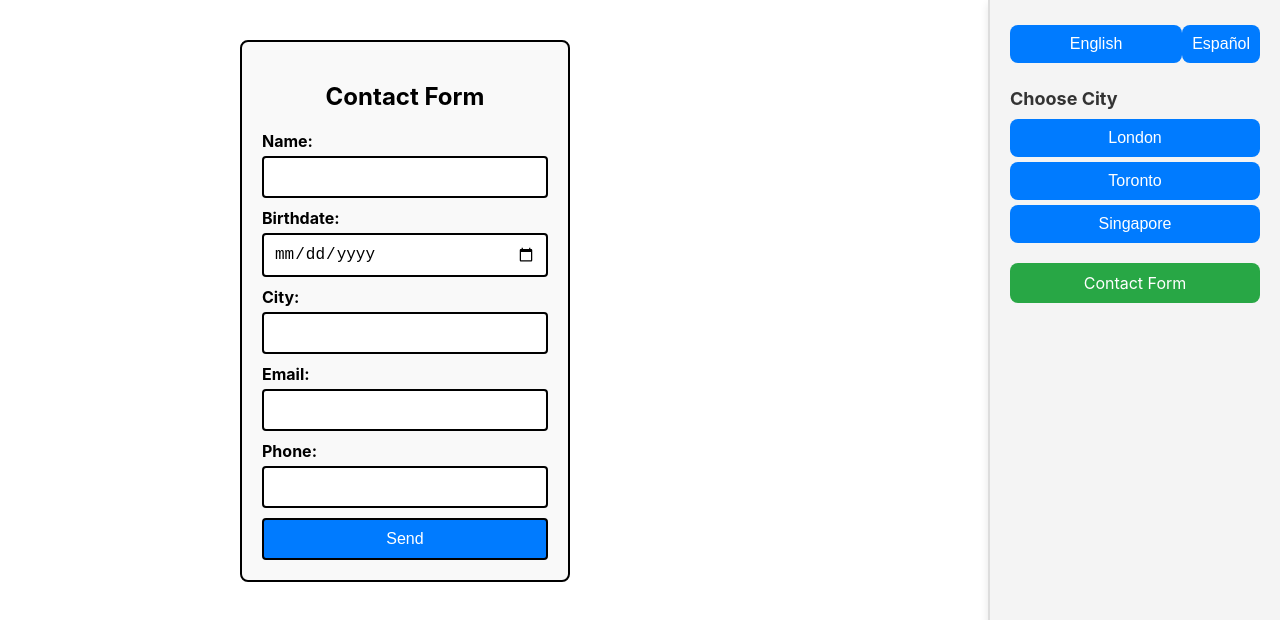
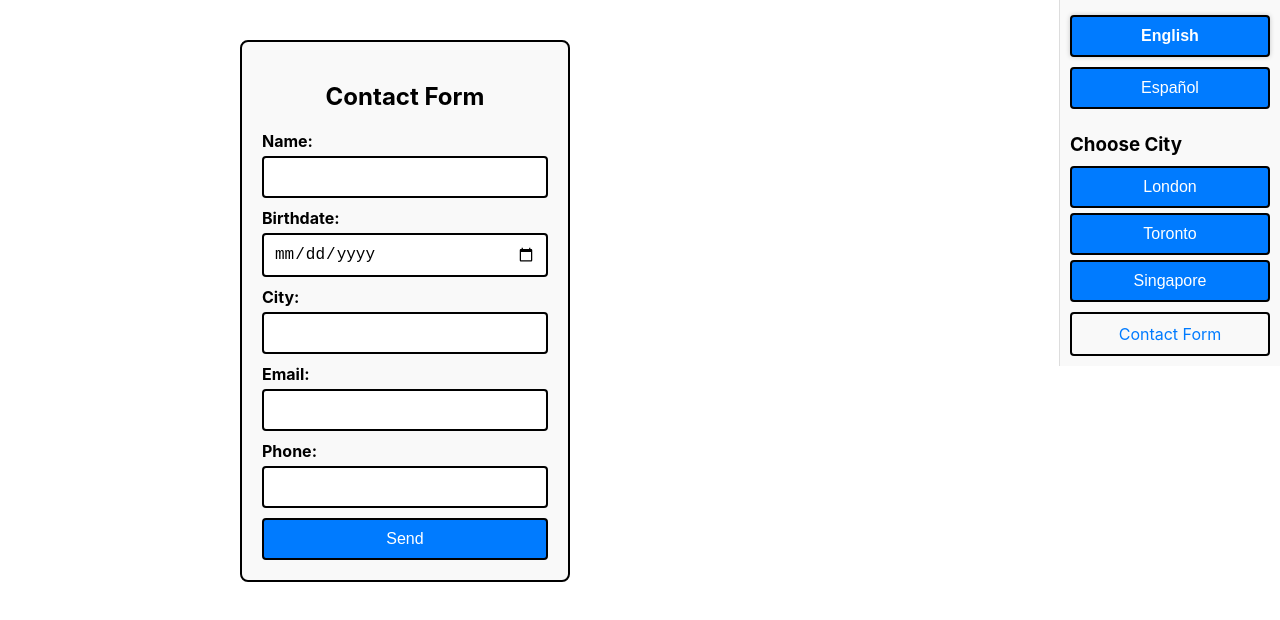
Before and after one commit to ERMASMASCAO/Prueba-480, a React (Create React App) app in the folder weather-app/: page /contact in a window 1280 px wide. Shown: the top 620 px of the page. Built offline with nearby package versions, Linux system fonts and the light colour scheme.

Commit message:
DOCUMENTING THE CODE

```diff
--- a/weather-app/src/LanguageContext.js
+++ b/weather-app/src/LanguageContext.js
@@ -1,9 +1,22 @@
 import React, { createContext, useState, useContext } from 'react';
 
+// Create a Context object for language settings
 const LanguageContext = createContext();
 
+/**
+ * LanguageProvider Component
+ *
+ * This component provides the language context to its children. It maintains the current language state
+ * and provides a way to update it. Any child component can consume this context to access or modify
+ * the language setting.
+ *
+ * @param {Object} props - React props object
+ * @param {React.ReactNode} props.children - The child components that will have access to the language context
+ *
+ * @returns {React.ReactElement} - A provider component that wraps its children with the LanguageContext.Provider
+ */
 export function LanguageProvider({ children }) {
-  const [language, setLanguage] = useState('en'); // 'en' por defecto
+  const [language, setLanguage] = useState('en'); // Default language is English
 
   return (
     <LanguageContext.Provider value={{ language, setLanguage }}>
@@ -12,6 +25,14 @@ export function LanguageProvider({ children }) {
   );
 }
 
+/**
+ * useLanguage Hook
+ *
+ * A custom hook that allows components to consume the language context. It returns the current language
+ * and the function to update it, making it easier to use the context in functional components.
+ *
+ * @returns {Object} - An object containing the current language and the setLanguage function
+ */
 export function useLanguage() {
   return useContext(LanguageContext);
 }
--- a/weather-app/src/components/Sidebar.css
+++ b/weather-app/src/components/Sidebar.css
@@ -1,85 +1,98 @@
+/* Styles for the sidebar container */
 .sidebar {
-    position: fixed;
-    top: 0;
-    right: 0;
-    width: 250px;
-    height: 100%;
-    padding: 20px;
-    border-left: 2px solid #ddd;
-    background-color: #f4f4f4;
-    box-shadow: 0 4px 8px rgba(0, 0, 0, 0.1);
-    display: flex;
-    flex-direction: column;
+    position: fixed; /* Fix the sidebar to a specific position on the screen */
+    top: 0; /* Align the sidebar to the top of the viewport */
+    right: 0; /* Align the sidebar to the right side of the viewport */
+    width: 200px; /* Set the width of the sidebar */
+    padding: 10px; /* Add padding inside the sidebar */
+    border-left: 1px solid #ddd; /* Add a light gray left border */
+    background-color: #f9f9f9; /* Light gray background color */
 }
 
+/* Styles for the language selector container */
 .language-selector {
-    display: flex;
-    justify-content: space-between;
-    margin-bottom: 20px;
+    display: flex; /* Use flexbox for layout */
+    flex-direction: column; /* Arrange child elements in a column */
+    margin-bottom: 10px; /* Add space below the language selector */
 }
 
+/* Styles for individual language options */
 .language {
-    flex: 1;
-    margin: 0 5px;
-    padding: 10px;
-    border: 2px solid #007bff;
-    border-radius: 8px;
-    background-color: #fff;
-    color: #007bff;
-    cursor: pointer;
-    text-align: center;
-    transition: background-color 0.3s, color 0.3s;
+    margin: 5px 0; /* Add vertical margin between language options */
+    padding: 5px 10px; /* Add padding inside each language option */
+    border: 2px solid #ccc; /* Light gray border for language options */
+    border-radius: 4px; /* Rounded corners for language options */
+    background-color: #fff; /* White background color */
+    cursor: pointer; /* Change cursor to pointer on hover */
+    transition: background-color 0.3s, border-color 0.3s; /* Smooth transition for hover effects */
 }
 
+/* Styles for language options on hover */
 .language:hover {
-    background-color: #007bff;
-    color: #fff;
+    background-color: #f0f0f0; /* Slightly darker background on hover */
+    border-color: #bbb; /* Darker border color on hover */
 }
 
+/* Styles for the selected language option */
 .selected-language {
-    background-color: #007bff;
-    color: #fff;
-    border: 2px solid #007bff;
+    margin: 5px 0; /* Add vertical margin between language options */
+    padding: 5px 10px; /* Add padding inside the selected language option */
+    border: 2px solid #000; /* Black border for the selected language */
+    border-radius: 4px; /* Rounded corners */
+    background-color: #007bff; /* Blue background color for the selected language */
+    color: #fff; /* White text color */
+    cursor: pointer; /* Change cursor to pointer */
+    font-weight: bold; /* Bold text for the selected language */
+    box-shadow: 0 0 5px rgba(0, 0, 0, 0.2); /* Subtle shadow effect */
 }
 
-  .sidebar h3 {
-    margin: 0;
-    margin-bottom: 10px;
-    font-size: 18px;
-    color: #333;
+/* Styles for the selected language option on hover */
+.selected-language:hover {
+    background-color: #0056b3; /* Darker blue background on hover */
+    border-color: #000; /* Keep the black border on hover */
 }
 
-  .sidebar button {
-    display: block;
-    width: 100%;
-    padding: 10px;
-    margin: 5px 0;
-    border: none;
-    border-radius: 8px;
-    background-color: #007bff;
-    color: #fff;
-    cursor: pointer;
-    font-size: 16px;
-    transition: background-color 0.3s;
+/* Styles for the sidebar headings */
+.sidebar h3 {
+    margin-bottom: 10px; /* Space below the heading */
 }
 
-  .sidebar button:hover {
-    background-color: #0056b3;
+/* Styles for buttons in the sidebar */
+.sidebar button {
+    display: block; /* Make the button take up the full width */
+    width: 100%; /* Ensure the button fills the container's width */
+    padding: 10px; /* Add padding inside the button */
+    margin: 5px 0; /* Add vertical margin between buttons */
+    border: 2px solid #000; /* Black border for the button */
+    border-radius: 4px; /* Rounded corners for the button */
+    background-color: #007bff; /* Blue background color for the button */
+    color: #fff; /* White text color */
+    cursor: pointer; /* Change cursor to pointer on hover */
+    font-size: 16px; /* Consistent font size for the button */
+    transition: background-color 0.3s, border-color 0.3s; /* Smooth transition for hover effects */
 }
 
-  .sidebar a {
-    display: block;
-    margin-top: 20px;
-    padding: 10px;
-    text-align: center;
-    background-color: #28a745;
-    color: #fff;
-    text-decoration: none;
-    border-radius: 8px;
-    font-size: 16px;
-    transition: background-color 0.3s;
+/* Styles for buttons on hover */
+.sidebar button:hover {
+    background-color: #0056b3; /* Darker blue background on hover */
+    border-color: #000; /* Keep the black border on hover */
 }
 
+/* Styles for links in the sidebar */
+.sidebar a {
+    display: block; /* Make the link take up the full width */
+    margin-top: 10px; /* Space above the link */
+    text-align: center; /* Center the link text */
+    padding: 10px; /* Add padding inside the link */
+    border: 2px solid #000; /* Black border for the link */
+    border-radius: 4px; /* Rounded corners for the link */
+    color: #007bff; /* Blue text color */
+    text-decoration: none; /* Remove underline from the link */
+    transition: color 0.3s, border-color 0.3s; /* Smooth transition for hover effects */
+}
+
+/* Styles for links on hover */
 .sidebar a:hover {
-    background-color: #218838;
+    color: #0056b3; /* Darker blue text color on hover */
+    border-color: #000; /* Keep the black border on hover */
 }
--- a/weather-app/src/components/Weather.css
+++ b/weather-app/src/components/Weather.css
@@ -1,46 +1,53 @@
+/* Styles for the weather container */
 .weather-container {
-    display: flex;
-    flex-direction: column;
-    align-items: center;
-    background: #f0f8ff; /* Color de fondo similar al cielo */
-    border-radius: 10px;
-    box-shadow: 0 4px 8px rgba(0, 0, 0, 0.1);
-    padding: 20px;
-    width: 300px;
-    margin: 20px; /* Espaciado alrededor del contenedor */
+  display: flex; /* Use flexbox for layout */
+  flex-direction: column; /* Arrange children elements in a column */
+  align-items: center; /* Center children elements horizontally */
+  background: #f0f8ff; /* Light blue background color */
+  border-radius: 10px; /* Rounded corners for the container */
+  box-shadow: 0 4px 8px rgba(0, 0, 0, 0.1); /* Subtle shadow for a 3D effect */
+  padding: 20px; /* Padding inside the container */
+  width: 300px; /* Fixed width for the container */
+  margin: 20px; /* Margin around the container */
 }
 
+/* Styles for the heading inside the weather container */
 .weather-container h2 {
-    color: #1e90ff; /* Azul cielo */
-    margin-bottom: 15px;
+  color: #1e90ff; /* Dodger blue color for the heading */
+  margin-bottom: 15px; /* Space below the heading */
 }
 
+/* Styles for paragraph text inside the weather container */
 .weather-container p {
-    color: #333; /* Texto oscuro para contraste */
-    font-size: 16px;
-    margin: 5px 0;
+  color: #333; /* Dark gray color for the text */
+  font-size: 16px; /* Font size for the text */
+  margin: 5px 0; /* Vertical margins for spacing between paragraphs */
 }
 
+/* Styles for the weather icon inside the weather container */
 .weather-container img {
-    width: 80px;
-    height: 80px;
-    margin-top: 10px;
+  width: 80px; /* Fixed width for the image */
+  height: 80px; /* Fixed height for the image */
+  margin-top: 10px; /* Space above the image */
 }
 
+/* Styles for the temperature text inside the weather container */
 .weather-container .temperature {
-    font-size: 24px;
-    font-weight: bold;
-    color: #ff4500; /* Naranja para temperaturas cálidas */
+  font-size: 24px; /* Larger font size for the temperature */
+  font-weight: bold; /* Bold font for emphasis */
+  color: #ff4500; /* Orange red color for the temperature */
 }
 
+/* Styles for the weather description text inside the weather container */
 .weather-container .description {
-    color: #4682b4; /* Azul para la descripción */
-    font-style: italic;
+  color: #4682b4; /* Steel blue color for the description */
+  font-style: italic; /* Italicize the description text */
 }
 
+/* Responsive styles for smaller screens */
 @media (max-width: 600px) {
   .weather-container {
-      width: 90%;
-      padding: 15px;
+      width: 90%; /* Make the container width 90% of the viewport */
+      padding: 15px; /* Reduce padding inside the container */
   }
 }
--- a/weather-app/src/index.css
+++ b/weather-app/src/index.css
@@ -1,13 +1,17 @@
+/* Global Styles */
+
+/* Styles applied to the entire document body */
 body {
-  margin: 0;
+  margin: 0; /* Remove default margin around the body element */
   font-family: -apple-system, BlinkMacSystemFont, 'Segoe UI', 'Roboto', 'Oxygen',
     'Ubuntu', 'Cantarell', 'Fira Sans', 'Droid Sans', 'Helvetica Neue',
-    sans-serif;
-  -webkit-font-smoothing: antialiased;
-  -moz-osx-font-smoothing: grayscale;
+    sans-serif; /* Use a system font stack for better performance and consistent appearance */
+  -webkit-font-smoothing: antialiased; /* Improve font rendering on WebKit browsers (e.g., Safari) */
+  -moz-osx-font-smoothing: grayscale; /* Improve font rendering on Mozilla browsers (e.g., Firefox) */
 }
 
+/* Styles applied to code elements */
 code {
   font-family: source-code-pro, Menlo, Monaco, Consolas, 'Courier New',
-    monospace;
+    monospace; /* Use a monospaced font stack for code elements for better readability */
 }
```
Also changed, not shown: weather-app/src/components/ContactForm.css (+45 -40 lines), weather-app/src/components/ContactForm.js (+27 -1 lines), weather-app/src/components/Sidebar.js (+23 -1 lines), weather-app/src/components/Weather.js (+23 -2 lines), weather-app/src/index.js (+8 -1 lines), weather-app/src/reportWebVitals.js (+15 -0 lines), 2 other files (tests, documents, lock files or other folders). Lines whose indentation alone changed are shown as unchanged.
